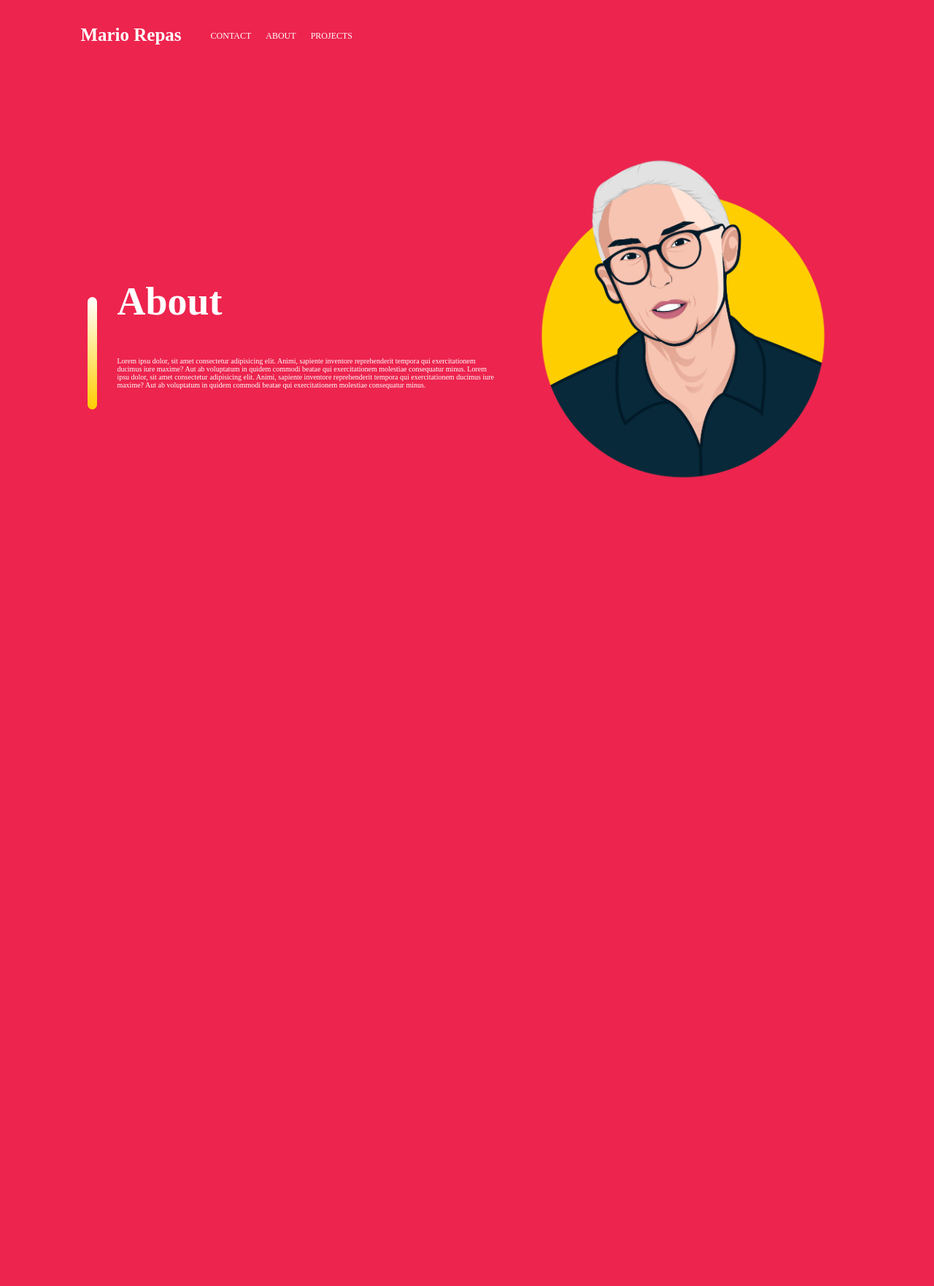
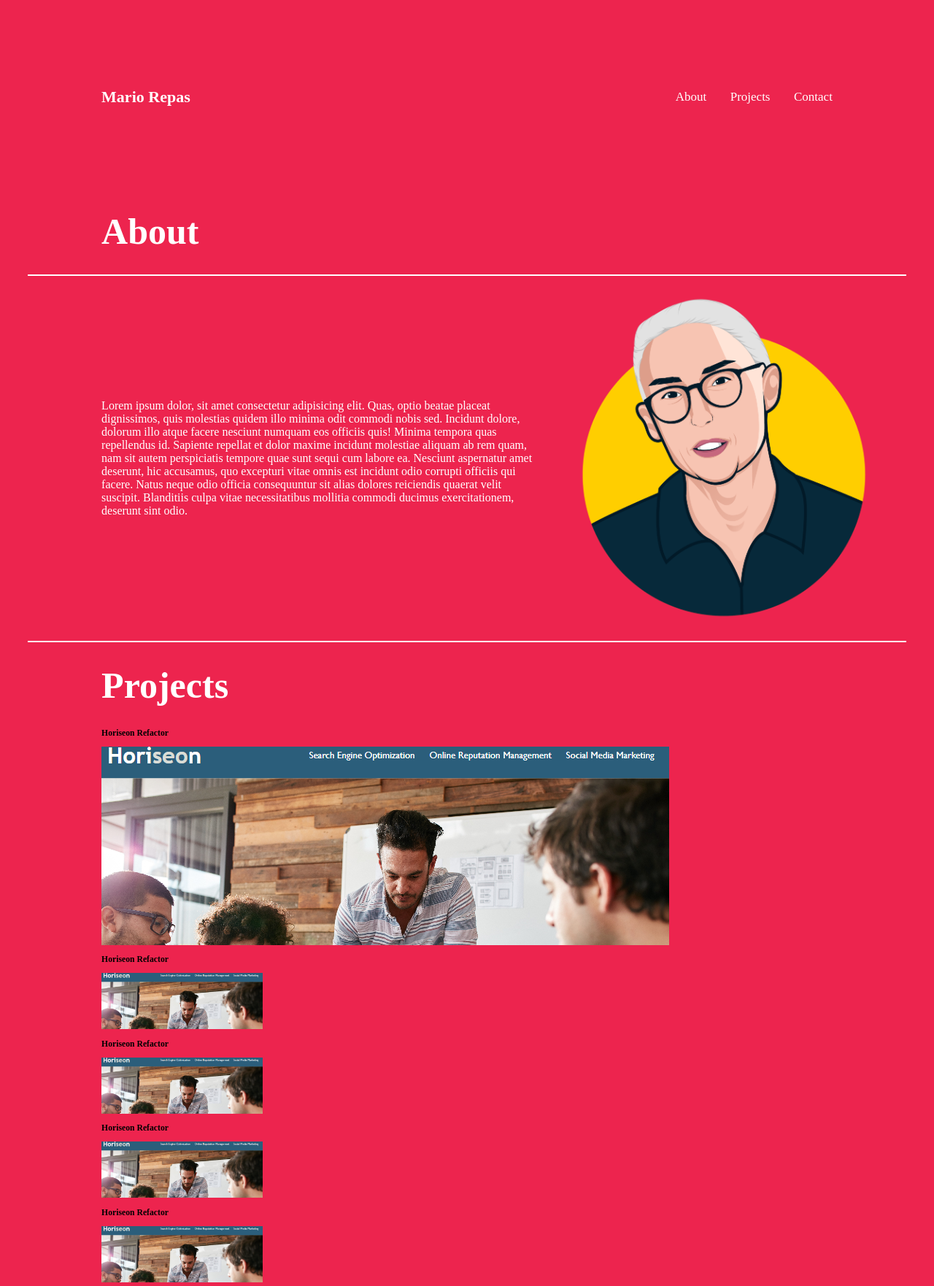
Before and after one commit to Tegrty/Web-Design-Portfolio, a plain HTML site: page index.html in a window 1280 px wide. Shown: the top 1762 px of the page at 73% size. Before the commit the page ends 800 px from the top, so only its background shows below. Drawn offline with Linux system fonts and the light colour scheme.

Commit message:
updated HTML,css and readme

```diff
--- a/Assets/styles.css
+++ b/Assets/styles.css
@@ -5,93 +5,166 @@
     --navy: #07293a;
     --white: #ffffff;
 
+
 }
+
+html {
+/* set 1rem to 10px instead of native 16px to make it easier to calculate font-size values for the rest of the page (e.g. 1.6rem is 16px, 2.0rem is 20px, etc.) */
+    font-size: 62.5%;
+  }
 
 body {
     font-family: montserrat;
     background-color: var(--peach);
+}
+
+  main {
+
+  }
+/* Specifies dimensions of navbar container */
+.container {
+    display: flex;
+    flex-wrap: wrap;
+    flex-grow: 1;
     width: 100%;
+    min-height: 25rem;
     padding-left: 8%;
     padding-right: 8%;
     box-sizing: border-box;
     overflow: hidden;
-    display: inline-block;
 }
-
-nav {
-    background-color: var(--peach);
-    height: 80px;
+/* Centers items within navbar */
+.navbar {
     width: 100%;
     display: flex;
     align-items: center;
+}
+/* Design for text logo */
+.menu-logo {
+    cursor: pointer;
+    margin: 3rem;
+    font-size: 2.2rem;
+    font-weight: bold;
+    color: var(--white);
+}
+/* Moves navigation links to the right */
+nav {
     flex: 1;
-    cursor: pointer;
+    text-align: right;
+}
+/* Removes list */
+nav ul li {
+    list-style: none;
+    display: inline-block;
+    margin-right: 3rem;
+}
+/* Font style of menu text */
+nav ul li a {
+    text-decoration: none;
+    color: var(--white);
+    font-size: 1.7rem;
 }
 
-/* TODO: Debug float right */
-nav ul li {
-    display: inline-block;
-    line-height: 80px;
-    margin-right: 20px;
-    float: right;
+nav ul li a:hover {
+    color: var(--yellow)
+}
+/* Category headers (Projects/about/contact) */
+h2 {
+font-size: 5rem;
+color: var(--white);
+margin: 3rem;
+padding-left: 8%;
+}
+/* Contains "about" text and avatar image also */
+.about-container {
+    /* border: 5px solid white; */
+    margin: 3rem;
+    padding-left: 8%;
+    border-bottom: 2px solid white;
+    border-top: 2px solid white;
+}
+
+.about-row {
+    display: flex;
+    align-items: center;
+}
+/* Resize image */
+.avatar {
+    width: 500px;
+
 
 }
 
-nav ul li a {
+.about-row p {
     color: var(--white);
-    text-decoration: none;
-    font-size: 12px;
-    text-transform: uppercase;
+    font-size: 1.6rem;
 }
 
-nav ul li a:hover {
-    color: var(--yellow);
+.projects-container {
+    margin: 3rem;
+    padding-left: 8%;
+    border-bottom: 2px solid white;
+    justify-content: center;
 }
 
-
-.menu-logo {
-    color: var(--white);
-    cursor: pointer;
-    font-size: 25px;
-    line-height: 80px;
-    font-weight: bold;
+.projects-row {
 
 }
 
-.row {
-    display: flex;
-    align-items: center;
-    justify-content: space-between;
-    margin: 100px 0;
+.large-img {
+
+
 }
 
-.about {
-
-    position: relative;
-    margin-left: 50px;
+.small-card {
+    width: 20%;
 }
 
-.about h1 {
-    font-size: 54px;
-    color: var(--white);
+.large-card {
+
+
+}
+/* Contact form styling */
+form { max-width:420px; margin:50px auto; }
+
+.feedback-input {
+  color:white;
+  font-weight:500;
+  font-size: 18px;
+  border-radius: 5px;
+  line-height: 22px;
+  background-color: transparent;
+  border:2px solid var(--white);
+  transition: all 0.3s;
+  padding: 13px;
+  margin-bottom: 15px;
+  width:100%;
+  box-sizing: border-box;
+  outline:0;
+
 }
 
-.about p {
-    font-size: 10px;
-    color: var(--white);
+.feedback-input:focus { border:2px solid var(--yellow); }
+
+textarea {
+  height: 150px;
+  line-height: 150%;
+  resize:vertical;
 }
 
-.about::after {
-    content: "";
-    width: 13px;
-    height: 75%;
-    border-radius: 10px;
-    background: linear-gradient(#ffffff, #ffce00);
-    position: absolute;
-    left: -40px;
-    top: 70px;
+[type="submit"] {
+  font-family: 'Montserrat', Arial, Helvetica, sans-serif;
+  width: 100%;
+  background:var(--yellow);
+  border-radius:5px;
+  border:0;
+  cursor:pointer;
+  color:white;
+  font-size:24px;
+  padding-top:10px;
+  padding-bottom:10px;
+  transition: all 0.3s;
+  margin-top:-4px;
+  font-weight:700;
 }
-
-.logo img {
-    height: 500px;
-}
+[type="submit"]:hover { background:var(--navy); }
--- a/index.html
+++ b/index.html
@@ -9,35 +9,71 @@
 </head>
 <body>
     <!-- Navbar -->
+    <header class="container">
+        <div class="navbar">
+            <h1 class="menu-logo">Mario Repas</h1>
             <nav>
-        <label class="menu-logo">Mario Repas</label>
                 <ul>
-        <li><a href="Projects">Projects</a></li>
-        <li><a href="About">About</a></li>
-        <li><a href="Contact">Contact</a></li>
+                    <li><a href="#About">About</a></li>
+                    <li><a href="#Projects">Projects</a></li>
+                    <li><a href="#Contact">Contact</a></li>
                 </ul>
             </nav>
-    <!-- Body -->
+        </div>
+    </header>
+
     <main>
-    <!-- About section -->
-        <div class="row">
-            <section class="about">
-                <h1>About</h1>
-                <p>Lorem ipsu dolor, sit amet consectetur adipisicing elit. Animi, sapiente inventore reprehenderit tempora qui exercitationem ducimus iure maxime? Aut ab voluptatum in quidem commodi beatae qui exercitationem molestiae consequatur minus. Lorem ipsu dolor, sit amet consectetur adipisicing elit. Animi, sapiente inventore reprehenderit tempora qui exercitationem ducimus iure maxime? Aut ab voluptatum in quidem commodi beatae qui exercitationem molestiae consequatur minus.</p>
+        <h2 id="About">About</h2>
+        <!-- About Section -->
+        <section class="about-container">
+            <div class="about-row">
+                <p>Lorem ipsum dolor, sit amet consectetur adipisicing elit. Quas, optio beatae placeat dignissimos, quis molestias quidem illo minima odit commodi nobis sed. Incidunt dolore, dolorum illo atque facere nesciunt numquam eos officiis quis! Minima tempora quas repellendus id. Sapiente repellat et dolor maxime incidunt molestiae aliquam ab rem quam, nam sit autem perspiciatis tempore quae sunt sequi cum labore ea. Nesciunt aspernatur amet deserunt, hic accusamus, quo excepturi vitae omnis est incidunt odio corrupti officiis qui facere. Natus neque odio officia consequuntur sit alias dolores reiciendis quaerat velit suscipit. Blanditiis culpa vitae necessitatibus mollitia commodi ducimus exercitationem, deserunt sint odio.</p>
+                <img class="avatar" src="./Assets/Images/Mariorepas-01-01.png">
+            </div>
         </section>
-            <div class="logo">
-                <img src="./Assets/Images/Mariorepas-01-01.png"  alt="Logo for Mario Repas"
+
+        <h2 id="Projects">Projects</h2>
+        <!-- Project Section -->
+        <section class="projects-container">
+            <div class="projects-row">
+                <div class="large-card">
+                    <h3>Horiseon Refactor</h3>
+                    <img class="large-img" src="./Assets/Images/horiseon-screenshot-cropped.png">
+                        <div class="card">
+                        <h3>Horiseon Refactor</h3>
+                        <img class="small-card" src="./Assets/Images/horiseon-screenshot-cropped.png">
+                        </div>
+                        <div class="card">
+                            <h3>Horiseon Refactor</h3>
+                            <img class="small-card" src="./Assets/Images/horiseon-screenshot-cropped.png">
+                            </div>
+                            <div class="card">
+                                <h3>Horiseon Refactor</h3>
+                                <img class="small-card" src="./Assets/Images/horiseon-screenshot-cropped.png">
+                                </div>
+                                <div class="card">
+                                    <h3>Horiseon Refactor</h3>
+                                    <img class="small-card" src="./Assets/Images/horiseon-screenshot-cropped.png">
+                                    </div>
+                                                            <div class="card">
+                        <h3>Horiseon Refactor</h3>
+                        <img class="small-card" src="./Assets/Images/horiseon-screenshot-cropped.png">
+                        </div>
                 </div>
             </div>
         </section>
-     <!-- Portfolio Cards -->
-        <!-- <div class="cards">
-            <section class="card">
-                <h2>Horiseon Code Refactor</h2>
-                <img src="./Assets/Images/horiseon-screenshot.png" alt="Horiseon project image"
-            </section>
-        </div> -->
+
+        <h2 id="Contact">Contact</h2>
+        <!-- Contact Form Section -->
+        <form>
+            <input name="name" type="text" class="feedback-input" placeholder="Name" />
+            <input name="email" type="text" class="feedback-input" placeholder="Email" />
+            <textarea name="text" class="feedback-input" placeholder="Comment"></textarea>
+            <input type="submit" value="SUBMIT"/>
+          </form>
+
+        <footer></footer>
+
+
 
     </main>
-</body>
-</html>
```
Also changed, not shown: Assets/Images/horiseon-screenshot-cropped.png (added), 1 other file. Lines whose indentation alone changed are shown as unchanged.
